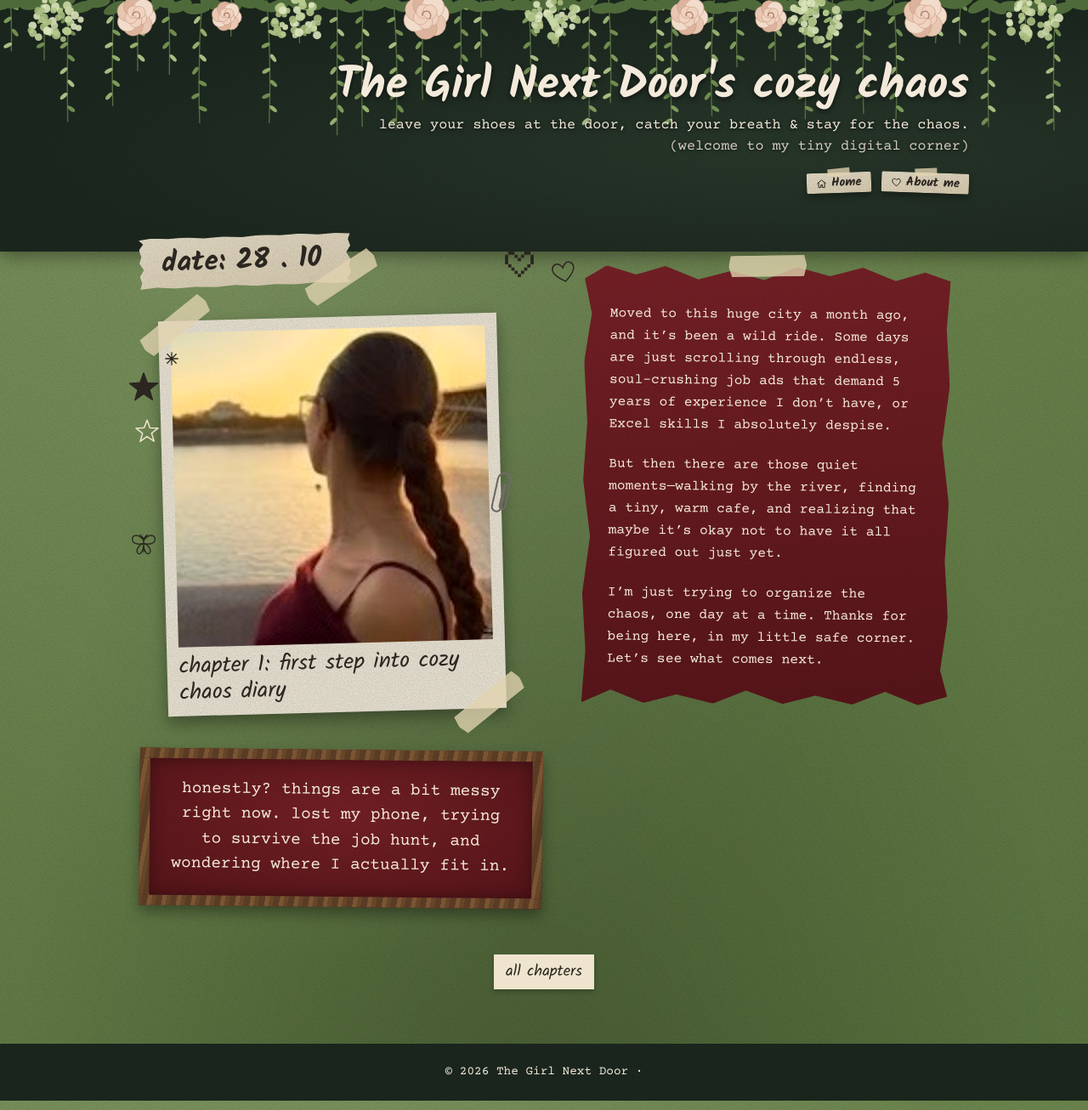
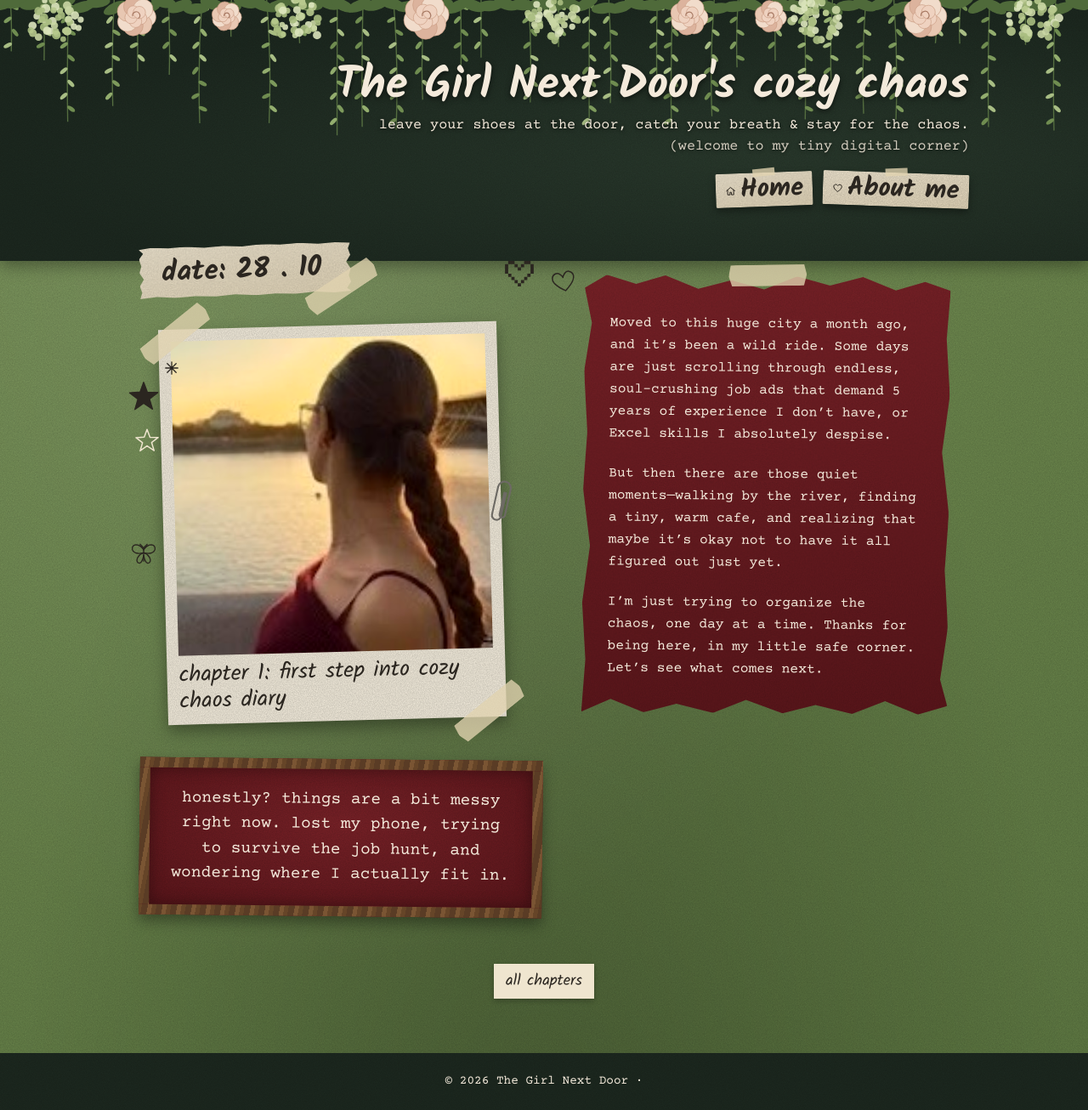
Before and after one commit to cozychaos-diary/cozychaos-diary.github.io, a Jekyll site: the page built from _posts/2026-10-28-first-step-into-cozy-chaos-diary.md, in a window 1280 px wide. Shown: the whole page at 85% size. Built offline with Jekyll 4.4.1, drawn with Linux system fonts in a browser that asks for light colours.

Commit message:
Increase font size from 0.92rem to 1.92rem

```diff
--- a/assets/css/style.css
+++ b/assets/css/style.css
@@ -180,7 +180,7 @@ a:focus-visible {
   padding: 5px 11px 4px;
   font-family: var(--hand);
   font-weight: 700;
-  font-size: .92rem;
+  font-size: 1.92rem;
   line-height: 1;
   color: var(--ink);
   text-decoration: none;
```
